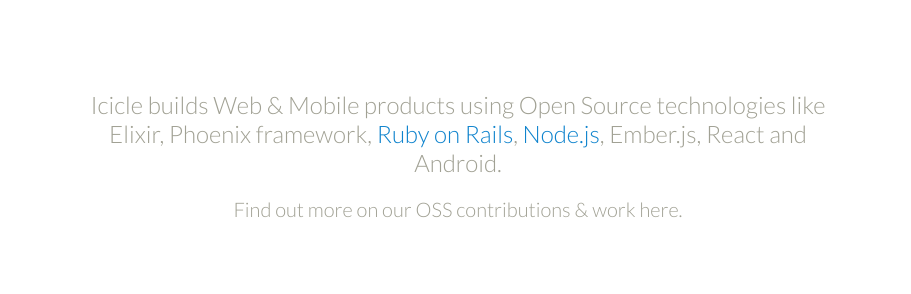
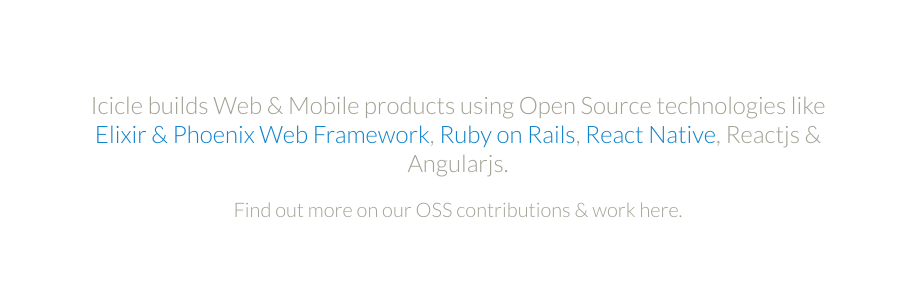
Before and after one commit to icicletech/icicletech.github.io, a plain HTML site: page index.html in a window 1280 px wide. Shown: the part 299-593 px from the top of the page, without its empty margins (182-1093 px from the left). Drawn offline with nearby package versions, Linux system fonts and the light colour scheme; some icons are missing.

Commit message:
Added links back to icicle

```diff
--- a/index.html
+++ b/index.html
@@ -31,7 +31,7 @@ cletech">
     </a>
     <h1>We <div class="heart-block"><i class="heart-red icon-heart"></i></div> Open Source</h1>
   </div>
-  <div class="top-tagline"><h2>Icicle builds Web & Mobile products using Open Source technologies like Elixir, Phoenix framework, <a title="Ruby on Rails Development" href="https://www.icicletech.com/web-development/ruby-on-rails-ror-development" target="_blank">Ruby on Rails</a>, <a title="Node.js Development" href="http://www.icicletech.com">Node.js</a>, Ember.js, React and Android.</h2><h3>Find out more on our OSS contributions & work here.</h3></div>
+  <div class="top-tagline"><h2>Icicle builds Web & Mobile products using Open Source technologies like <a title="Elixir & Phoenix Web Framework" href="https://www.icicletech.com/elixir-phoenix-consulting" target="_blank">Elixir & Phoenix Web Framework</a>, <a title="Ruby on Rails Development" href="https://www.icicletech.com/ruby-on-rails-development" target="_blank">Ruby on Rails</a>, <a title="React Native Development" href="https://www.icicletech.com/react-native-development" target="_blank">React Native</a>, Reactjs & Angularjs.</h2><h3>Find out more on our OSS contributions & work here.</h3></div>
 <!--
   <div class="top-links">
     <h2>
```
